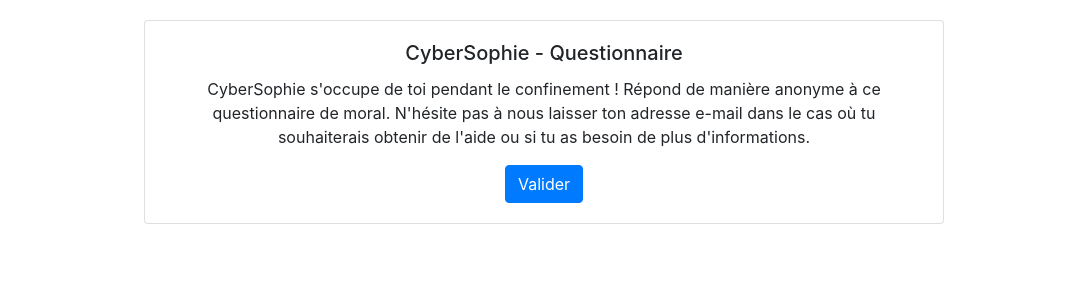
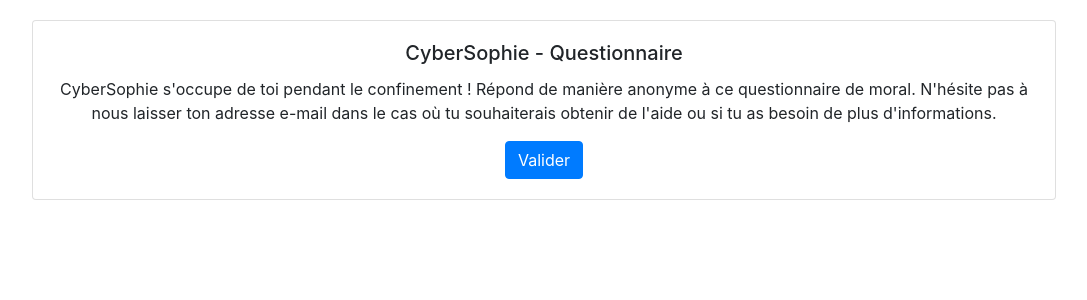
Before and after one commit to manonfrnr/CyberSophie, a Django app: page / in a window 1280 px wide. Shown: the top 300 px of the page, without its empty margins (96-1183 px from the left). Run offline with Django 3.2, Linux system fonts and the light colour scheme; data that the repository does not hold is empty; some libraries are stand-ins or nearby versions.

Commit message:
[FIX] Width

```diff
--- a/app/templates/app/sondage.html
+++ b/app/templates/app/sondage.html
@@ -7,7 +7,7 @@
 </head>
 <body>
 <center>
-    <div class="card" style="width: 50rem;margin-top:20px">
+    <div class="card" style="width: 80%;margin-top:20px">
       <!--<img class="card-img-top" src="..." alt="CyberSophie">-->
       <div class="card-body">
         <h5 class="card-title">CyberSophie - Questionnaire</h5>
```
